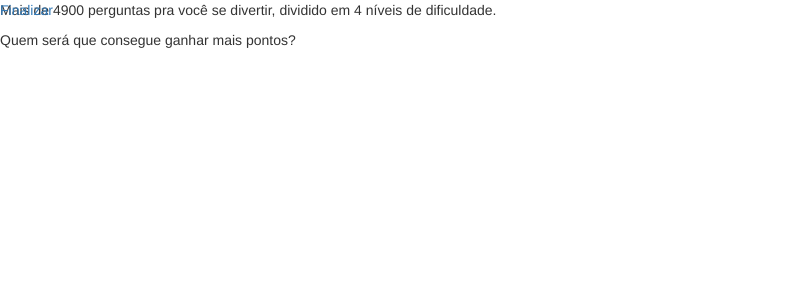
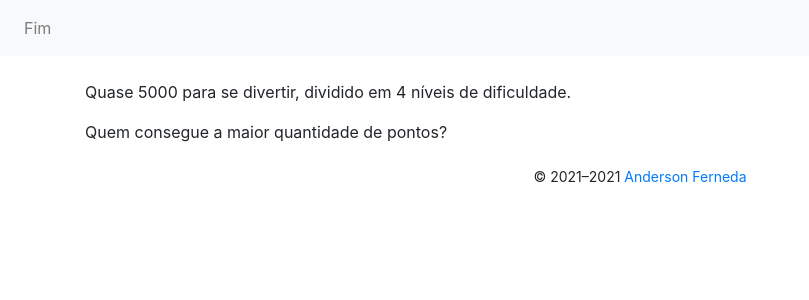
Before and after one commit to dersonf/quiz, a Flask app: page / in a window 1280 px wide. Shown: the top 300 px of the page, without its empty margins (0-809 px from the left). Run offline with Flask 2, Linux system fonts and the light colour scheme; a user stored in the database is signed in; some libraries are stand-ins or nearby versions.

Commit message:
Ajuste template base

```diff
--- a/app/templates/base.html
+++ b/app/templates/base.html
@@ -1,56 +1,64 @@
-{% extends 'bootstrap/base.html' %}
-
-{% block title %}
-Quiz em Flask{% if title %} - {{ title }}{% endif %}
-{% endblock %}
-
-{% block navbar %}
-<div class="navbar navbar-fixed-top">
-  <!-- ... -->
+{% from 'bootstrap/nav.html' import render_nav_item %}
+{% from 'bootstrap/utils.html' import render_messages %}
+<!DOCTYPE html>
+<html lang="pt-br">
+<head>
+    <meta charset="utf-8">
+    <meta name="viewport" content="width=device-width, initial-scale=1, shrink-to-fit=no">
+    <title>Quiz em Flask{% if title %} - {{ title }}{% endif %}</title>
+    <link rel="icon" href="{{ url_for('static', filename='favicon.ico') }}">
+    {{ bootstrap.load_css() }}
+    <style>
+        pre {
+            background: #ddd;
+            padding: 10px;
+        }
+        h2 {
+            margin-top: 20px;
+        }
+        footer {
+            margin: 20px;
+        }
+    </style>
+</head>
+<body>
+    <nav class="navbar navbar-expand-lg navbar-light bg-light mb-4">
+        <button class="navbar-toggler" type="button" data-toggle="collapse" data-target="#navbarSupportedContent"
+                aria-controls="navbarSupportedContent" aria-expanded="false" aria-label="Toggle navigation">
+            <span class="navbar-toggler-icon"></span>
+        </button>
+        <div class="collapse navbar-collapse" id="navbarSupportedContent">
+            <ul class="navbar-nav mr-auto">
                 {% if session.jogando %}
-<a href="{{ url_for('fim') }}">Finalizar</a>
+                {{ render_nav_item('fim', 'Fim', use_li=True) }}
                 {% endif %}
                 {% if not session.jogando %}
-<a href="{{ url_for('index') }}">Home</a> -
-<a href="{{ url_for('iniciar') }}">Iniciar</a> -
+                {{ render_nav_item('index', 'Home', use_li=True) }}
+                {{ render_nav_item('iniciar', 'Iniciar', use_li=True) }}
                 {% if current_user.is_authenticated %}
-<a href="{{ url_for('add') }}">Adicionar</a> -
-<a href="{{ url_for('consulta') }}">Consulta</a> -
-<a href="{{ url_for('logout') }}">Logout</a>
+                {{ render_nav_item('add', 'Adicionar', use_li=True) }}
+                {{ render_nav_item('consulta', 'Consultar', use_li=True) }}
+                {{ render_nav_item('logout', 'Logout', use_li=True) }}
                 {% else %}
-<a href="{{ url_for('login') }}">Login</a>
+                {{ render_nav_item('login', 'Login', use_li=True) }}
                 {% endif %}
                 {% endif %}
+            </ul>
         </div>
+    </nav>
+
+    <main class="container">
+        {{ render_messages(container=False, dismissible=True) }}
+        {% block content %}{% endblock %}
+    </main>
+
+    <footer class="text-center">
+        {% block footer %}
+            <small> &copy; 2021–<script>document.write(new Date().getFullYear())</script> <a href="http://ferneda.com.br" title="Written by Anderson Ferneda">Anderson Ferneda</a>
+            </small>
         {% endblock %}
+    </footer>
 
-{% with messages = get_flashed_messages() %}
-{% if messages %}
-<ul>
-    {% for message in messages %}
-    <li>{{ message }}</li>
-    {% endfor %}
-</ul>
-{% endif %}
-{% endwith %}
-<p>
-{% if session.jogando %}
-<a href="{{ url_for('fim') }}">Finalizar</a>
-{% endif %}
-{% if not session.jogando %}
-<a href="{{ url_for('index') }}">Home</a> -
-<a href="{{ url_for('iniciar') }}">Iniciar</a> -
-{% if current_user.is_authenticated %}
-<a href="{{ url_for('add') }}">Adicionar</a> -
-<a href="{{ url_for('consulta') }}">Consulta</a> -
-<a href="{{ url_for('logout') }}">Logout</a>
-{% else %}
-<a href="{{ url_for('login') }}">Login</a>
-{% endif %}
-{% endif %}
-
-{% block content %}{% endblock content %}
-{% block footer %}
-<br>
-<p><a href="http://ferneda.com.br">ferneda.com.br</a></p>
-{% endblock %}
+    {{ bootstrap.load_js() }}
+</body>
+</html>
--- a/app/templates/index.html
+++ b/app/templates/index.html
@@ -1,7 +1,6 @@
 {% extends "base.html" %}
-{% import 'bootstrap/wtf.html' as wtf %}
 
 {% block content %}
-<p>Mais de 4900 perguntas pra você se divertir, dividido em 4 níveis de dificuldade.</p>
-<p>Quem será que consegue ganhar mais pontos?</p>
+<p>Quase 5000 para se divertir, dividido em 4 níveis de dificuldade.</p>
+<p>Quem consegue a maior quantidade de pontos?</p>
 {% endblock %}
```
Also changed, not shown: quiz.db. Lines whose indentation alone changed are shown as unchanged.
